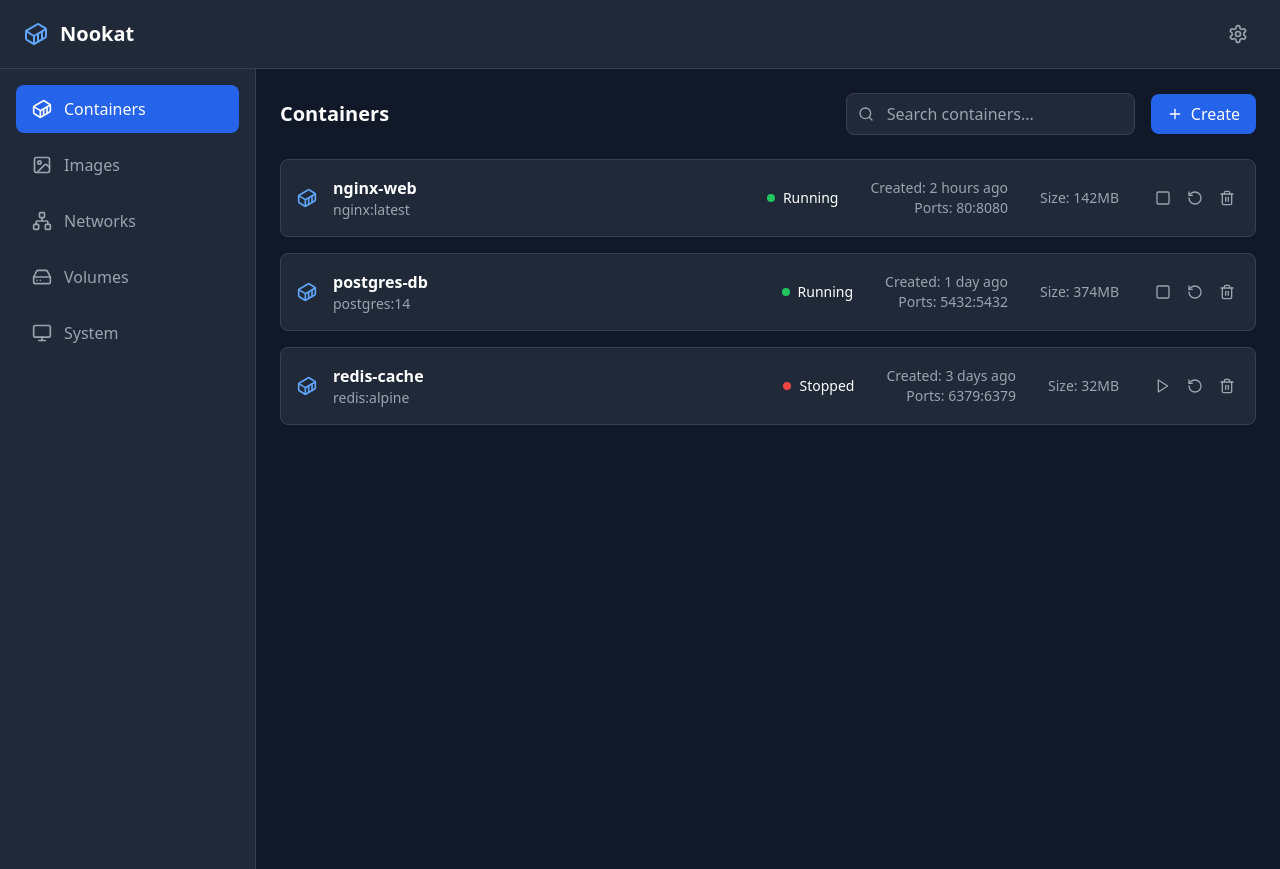
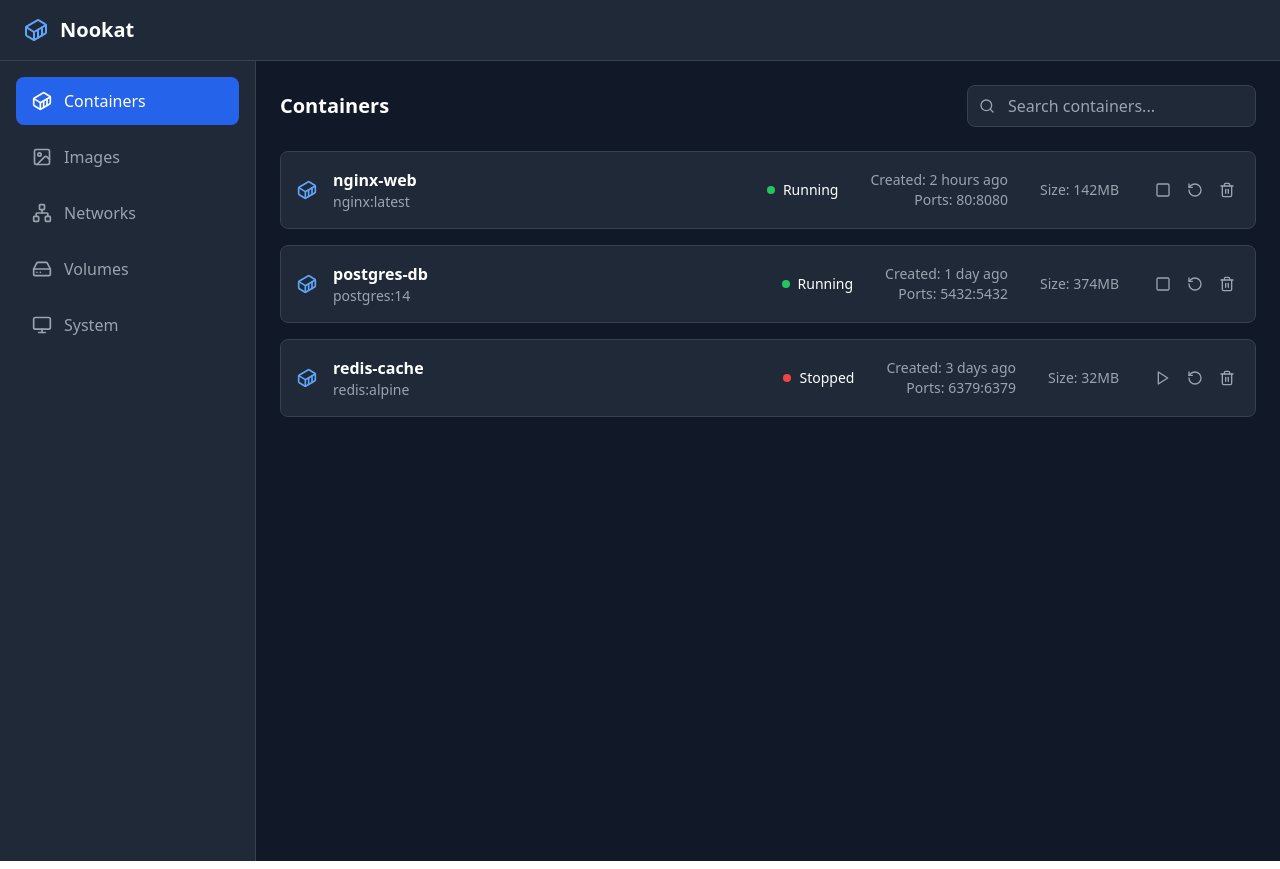
Before and after one commit to Almaz-KG/tauri-projects, a React (Vite) app in the folder nookat/: page / in a window 1280 px wide. Built offline with nearby package versions, Linux system fonts and the light colour scheme.

Commit message:
fix: remove setting and create buttons

```diff
--- a/nookat/src/App.tsx
+++ b/nookat/src/App.tsx
@@ -1,5 +1,5 @@
 import { useState } from 'react';
-import { Container, Image, Network, HardDrive, Settings, Monitor } from 'lucide-react';
+import { Container, Image, Network, HardDrive, Monitor } from 'lucide-react';
 import { ContainersTab } from './pages/containers';
 import { ImagesTab } from './pages/images';
 import { NetworksTab } from './pages/networks';
@@ -44,11 +44,6 @@ function App() {
             <Container className="text-blue-400" size={24} />
             <h1 className="text-xl font-bold">Nookat</h1>
           </div>
-          <div className="flex items-center gap-4">
-            <button className="p-2 text-gray-400 hover:text-white transition-colors">
-              <Settings size={20} />
-            </button>
-          </div>
         </div>
       </header>
 
--- a/nookat/src/pages/containers.tsx
+++ b/nookat/src/pages/containers.tsx
@@ -91,10 +91,6 @@ export const ContainersTab: React.FC = () => {
               className="pl-10 pr-4 py-2 bg-gray-800 border border-gray-700 rounded-lg text-white placeholder-gray-400 focus:outline-none focus:ring-2 focus:ring-blue-500"
             />
           </div>
-          <button className="flex items-center gap-2 px-4 py-2 bg-blue-600 text-white rounded-lg hover:bg-blue-700 transition-colors">
-            <Plus size={16} />
-            Create
-          </button>
         </div>
       </div>
 
```
